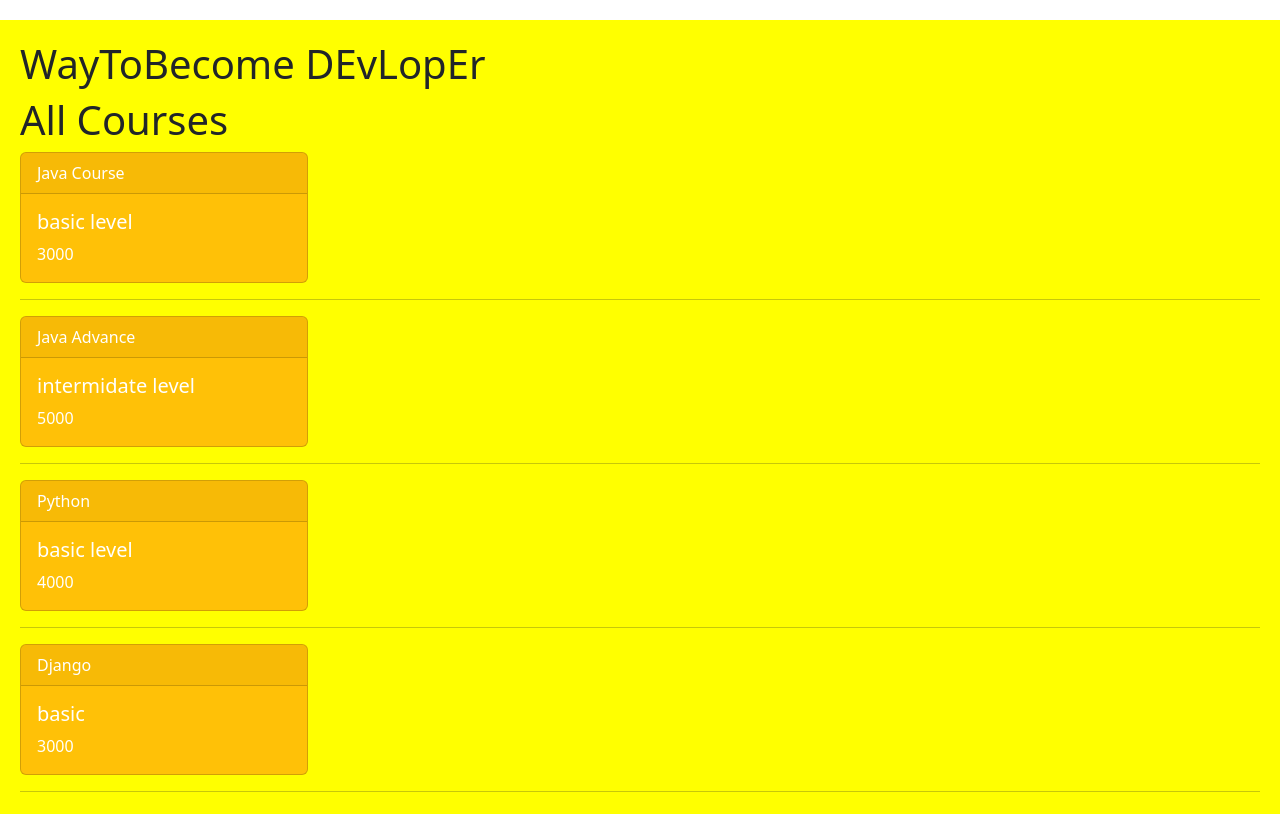
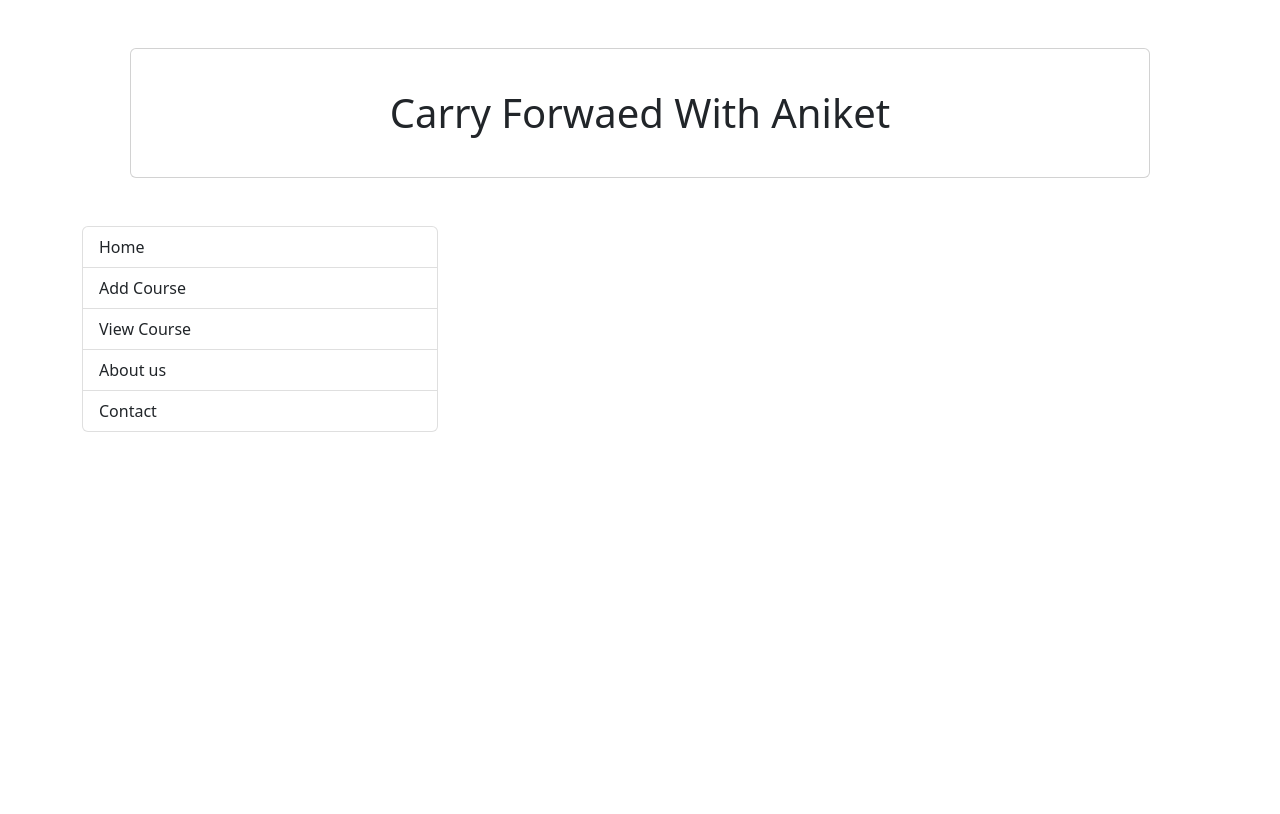
Before and after one commit to aniket24122012/Learn-react-from-utube, a React (Create React App) app in the folder firstTime/my-app/: page / in a window 1280 px wide. Shown: the top 814 px of the page. Built offline with nearby package versions, Linux system fonts and the light colour scheme.

Commit message:
add-menus-component here!!

```diff
--- a/firstTime/my-app/package.json
+++ b/firstTime/my-app/package.json
@@ -11,6 +11,7 @@
     "react-bootstrap": "^2.5.0",
     "react-dom": "^18.2.0",
     "react-notify-toast": "^0.5.1",
+    "react-router-dom": "^6.4.2",
     "react-scripts": "5.0.1",
     "react-toastify": "^9.0.8",
     "reactstrap": "^9.1.4",
--- a/firstTime/my-app/src/App.js
+++ b/firstTime/my-app/src/App.js
@@ -1,19 +1,25 @@
-import logo from './logo.svg';
-import './App.css';
-import Title from './components/Title';
-import Course from './components/course';
-import AllCourse from './components/AllCourse';
-
-
+import logo from "./logo.svg";
+import "./App.css";
+import Title from "./components/Title";
+import Course from "./components/course";
+import AllCourse from "./components/AllCourse";
+import { Col, Container, Row } from "reactstrap";
+import Menus from "./components/Menus";
 
 function App() {
-
   return (
-    //How to add CSS through object interploation
-  <div style={{background : 'yellow' , padding:'20px', marginTop:'20px'}}>
-      <AllCourse/>
-  </div>
-
+    //grid System
+    <div >
+      <Title />
+      <Container>
+        <Row>
+          <Col md={4}>
+            <Menus />
+          </Col>
+          <Col md={8}></Col>
+        </Row>
+      </Container>
+    </div>
   );
 }
 
--- /dev/null
+++ b/firstTime/my-app/src/components/Menus.js
@@ -0,0 +1,18 @@
+import React from 'react';
+import { Link } from 'react-router-dom';
+import { ListGroup, ListGroupItem} from 'reactstrap';
+
+const Menus=()=>{
+         return (
+            <div>
+        <ListGroup>
+          <ListGroupItem tag="a" href="#" action >Home</ListGroupItem>
+          <ListGroupItem tag="a" href="#" action>Add Course</ListGroupItem>
+          <ListGroupItem tag="a" href="#" action>View Course</ListGroupItem>
+          <ListGroupItem tag="a" href="#" action>About us</ListGroupItem>
+          <ListGroupItem tag="a" href="#" action>Contact</ListGroupItem>
+        </ListGroup>
+            </div>
+         )
+}
+export default Menus;
--- a/firstTime/my-app/src/components/Title.js
+++ b/firstTime/my-app/src/components/Title.js
@@ -1,4 +1,5 @@
 import React from 'react';
+import { Card, CardBody, CardTitle, Container } from 'reactstrap';
 
 //Props are arguments passed into React components.
 
@@ -6,10 +7,15 @@ import React from 'react';
 
 const Title =({name})=>{
     return (
-        <div>
-            <h1>Hello ,</h1>
-            <h3 style={{marginLeft:'50px'}}>{name}</h3>
-        </div>
+
+           <Container >
+           <Card className='m-5'>
+                <CardBody>
+                    <CardTitle className='text-center m-4'><h1 >Carry Forwaed With Aniket</h1></CardTitle>
+                </CardBody>
+            </Card>
+           </Container>
+
     );
 }
 export default Title;
```
Also changed, not shown: firstTime/my-app/src/components/course.js (+9 -18 lines), firstTime/my-app/src/index.css (line endings or trailing spaces), 1 other file (tests, documents, lock files or other folders).
